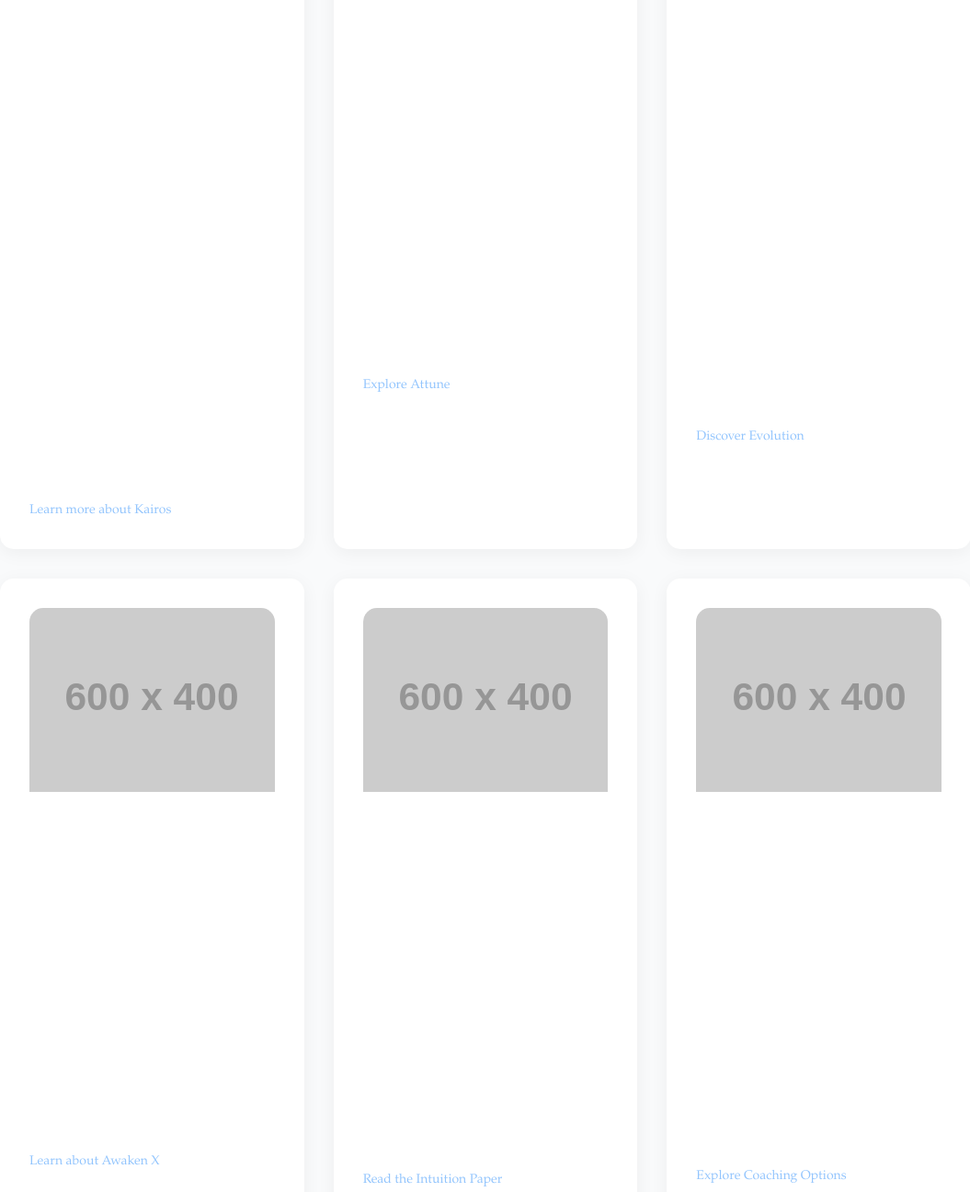
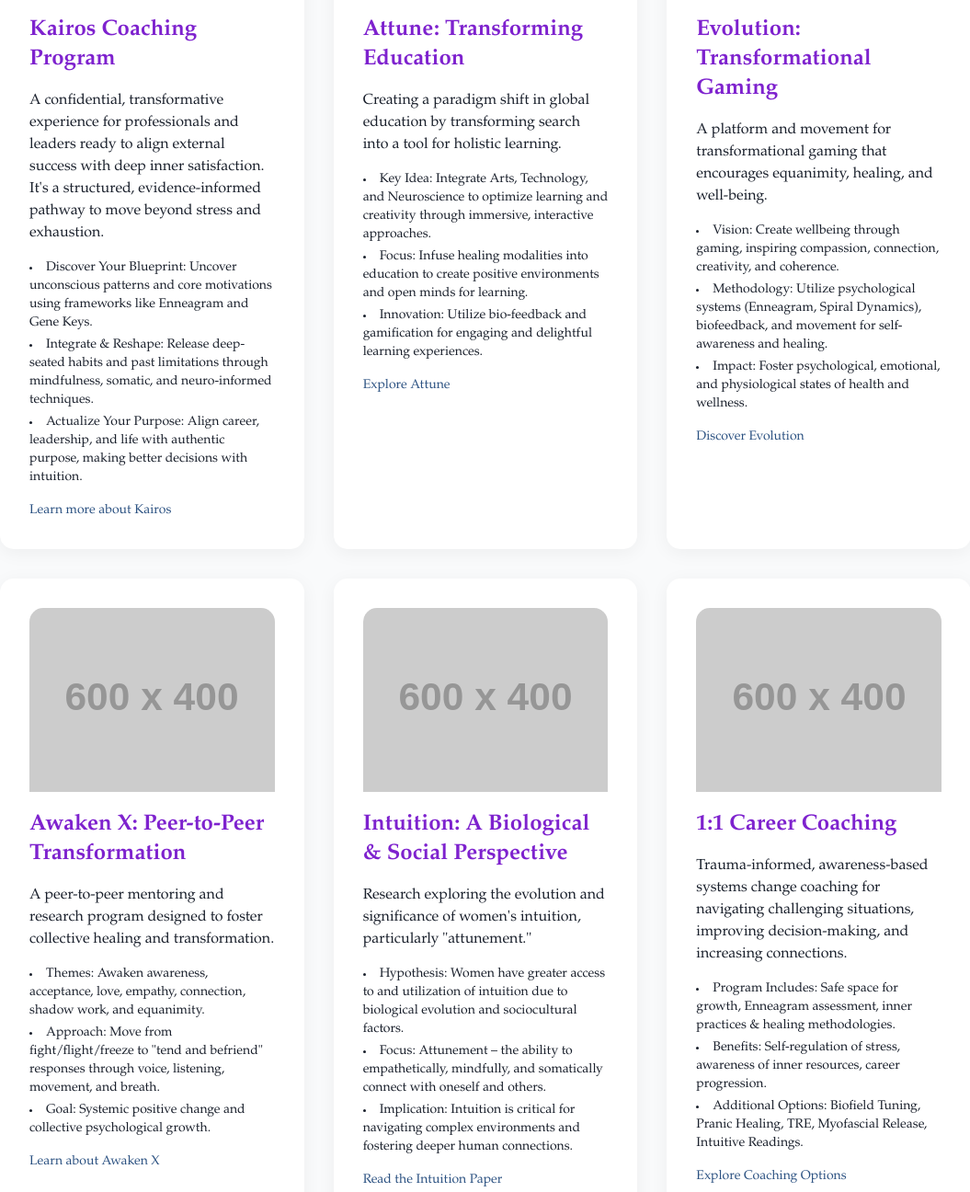
Before and after one commit to shalverm-innerdiscovery/Shalini, a plain HTML site: page index.html in a window 1280 px wide. Shown: the part 2210-3506 px from the top of the page at 92% size, without its empty margins (112-1167 px from the left). Drawn offline with nearby package versions, Linux system fonts and the light colour scheme; placeholder pictures from the web are drawn by us.

Commit message:
Update index.html

```diff
--- a/index.html
+++ b/index.html
@@ -47,7 +47,7 @@
             box-shadow: 0 4px 20px rgba(0, 0, 0, 0.05);
             transition: transform 0.3s ease, box-shadow 0.3s ease;
             overflow: hidden;
-            color: #1A202C; /* Dark text inside cards */
+            color: #1A202C; /* Dark text inside cards by default */
         }
         .card:hover {
             transform: translateY(-5px);
@@ -155,6 +155,17 @@
         .text-blue-500 { /* For links within resource lists */
             color: #4299E1; /* Medium Blue for links */
         }
+        /* Project card text colors - now dark on lighter backgrounds */
+        .project-card-text { /* New class for project card text */
+            color: #1A202C; /* Dark Blue Gray */
+        }
+        .project-card-link { /* New class for project card links */
+            color: #2C5282; /* Dark Blue */
+        }
+        .project-card-link:hover {
+            color: #553C9A; /* Dark Purple on hover */
+        }
+
         .bg-blue-50 { /* Background for About Me sub-card */
             background-color: #E2E8F0; /* Light Blue Gray */
             box-shadow: 0 4px 20px rgba(0, 0, 0, 0.05);
@@ -296,93 +307,93 @@
                 <div class="grid md:grid-cols-2 lg:grid-cols-3 gap-8">
 
                     <!-- Kairos Coaching Program -->
-                    <div class="card p-8 bg-553C9A text-white">
-                        <img src="https://placehold.co/600x400/553C9A/ffffff?text=Kairos+Coaching" alt="Abstract image representing Kairos Coaching Program" class="project-image">
-                        <h3 class="text-2xl font-semibold text-white mb-4">Kairos Coaching Program</h3>
-                        <p class="text-white mb-4">
+                    <div class="card p-8 bg-F3E8FF">
+                        <img src="https://placehold.co/600x400/F3E8FF/1A202C?text=Kairos+Coaching" alt="Abstract image representing Kairos Coaching Program" class="project-image">
+                        <h3 class="text-2xl font-semibold text-purple-700 mb-4">Kairos Coaching Program</h3>
+                        <p class="project-card-text mb-4">
                             A confidential, transformative experience for professionals and leaders ready to align external success with deep inner satisfaction. It's a structured, evidence-informed pathway to move beyond stress and exhaustion.
                         </p>
-                        <ul class="list-disc list-inside text-white text-sm space-y-1">
+                        <ul class="list-disc list-inside project-card-text text-sm space-y-1">
                             <li><span class="font-medium">Discover Your Blueprint:</span> Uncover unconscious patterns and core motivations using frameworks like Enneagram and Gene Keys.</li>
                             <li><span class="font-medium">Integrate & Reshape:</span> Release deep-seated habits and past limitations through mindfulness, somatic, and neuro-informed techniques.</li>
                             <li><span class="font-medium">Actualize Your Purpose:</span> Align career, leadership, and life with authentic purpose, making better decisions with intuition.</li>
                         </ul>
-                        <a href="https://docs.google.com/document/d/1-Your-Kairos-OnePager-Link-Here" target="_blank" class="text-blue-300 hover:underline text-sm mt-4 block">Learn more about Kairos</a>
+                        <a href="https://docs.google.com/document/d/1-Your-Kairos-OnePager-Link-Here" target="_blank" class="project-card-link hover:underline text-sm mt-4 block">Learn more about Kairos</a>
                     </div>
 
                     <!-- Attune: Transforming Education -->
-                    <div class="card p-8 bg-2C5282 text-white">
-                        <img src="https://placehold.co/600x400/2C5282/ffffff?text=Attune+Education" alt="Abstract image representing Attune Education" class="project-image">
-                        <h3 class="text-2xl font-semibold text-white mb-4">Attune: Transforming Education</h3>
-                        <p class="text-white mb-4">
+                    <div class="card p-8 bg-E0F2F7">
+                        <img src="https://placehold.co/600x400/E0F2F7/1A202C?text=Attune+Education" alt="Abstract image representing Attune Education" class="project-image">
+                        <h3 class="text-2xl font-semibold text-purple-700 mb-4">Attune: Transforming Education</h3>
+                        <p class="project-card-text mb-4">
                             Creating a paradigm shift in global education by transforming search into a tool for holistic learning.
                         </p>
-                        <ul class="list-disc list-inside text-white text-sm space-y-1">
+                        <ul class="list-disc list-inside project-card-text text-sm space-y-1">
                             <li><span class="font-medium">Key Idea:</span> Integrate Arts, Technology, and Neuroscience to optimize learning and creativity through immersive, interactive approaches.</li>
                             <li><span class="font-medium">Focus:</span> Infuse healing modalities into education to create positive environments and open minds for learning.</li>
                             <li><span class="font-medium">Innovation:</span> Utilize bio-feedback and gamification for engaging and delightful learning experiences.</li>
                         </ul>
-                        <a href="https://docs.google.com/presentation/d/1-Your-Attune-Link-Here" target="_blank" class="text-blue-300 hover:underline text-sm mt-4 block">Explore Attune</a>
+                        <a href="https://docs.google.com/presentation/d/1-Your-Attune-Link-Here" target="_blank" class="project-card-link hover:underline text-sm mt-4 block">Explore Attune</a>
                     </div>
 
                     <!-- Evolution: Transformational Gaming -->
-                    <div class="card p-8 bg-805AD5 text-white">
-                        <img src="https://placehold.co/600x400/805AD5/ffffff?text=Evolution+Gaming" alt="Abstract image representing Evolution Gaming" class="project-image">
-                        <h3 class="text-2xl font-semibold text-white mb-4">Evolution: Transformational Gaming</h3>
-                        <p class="text-white mb-4">
+                    <div class="card p-8 bg-EDE9FE">
+                        <img src="https://placehold.co/600x400/EDE9FE/1A202C?text=Evolution+Gaming" alt="Abstract image representing Evolution Gaming" class="project-image">
+                        <h3 class="text-2xl font-semibold text-purple-700 mb-4">Evolution: Transformational Gaming</h3>
+                        <p class="project-card-text mb-4">
                             A platform and movement for transformational gaming that encourages equanimity, healing, and well-being.
                         </p>
-                        <ul class="list-disc list-inside text-white text-sm space-y-1">
+                        <ul class="list-disc list-inside project-card-text text-sm space-y-1">
                             <li><span class="font-medium">Vision:</span> Create wellbeing through gaming, inspiring compassion, connection, creativity, and coherence.</li>
                             <li><span class="font-medium">Methodology:</span> Utilize psychological systems (Enneagram, Spiral Dynamics), biofeedback, and movement for self-awareness and healing.</li>
                             <li><span class="font-medium">Impact:</span> Foster psychological, emotional, and physiological states of health and wellness.</li>
                         </ul>
-                        <a href="https://docs.google.com/presentation/d/1-Your-Evolution-Link-Here" target="_blank" class="text-blue-300 hover:underline text-sm mt-4 block">Discover Evolution</a>
+                        <a href="https://docs.google.com/presentation/d/1-Your-Evolution-Link-Here" target="_blank" class="project-card-link hover:underline text-sm mt-4 block">Discover Evolution</a>
                     </div>
 
                     <!-- Awaken X: Peer-to-Peer Transformation -->
-                    <div class="card p-8 bg-4299E1 text-white">
-                        <img src="https://placehold.co/600x400/4299E1/ffffff?text=Awaken+X" alt="Abstract image representing Awaken X" class="project-image">
-                        <h3 class="text-2xl font-semibold text-white mb-4">Awaken X: Peer-to-Peer Transformation</h3>
-                        <p class="text-white mb-4">
+                    <div class="card p-8 bg-DBEEF9">
+                        <img src="https://placehold.co/600x400/DBEEF9/1A202C?text=Awaken+X" alt="Abstract image representing Awaken X" class="project-image">
+                        <h3 class="text-2xl font-semibold text-purple-700 mb-4">Awaken X: Peer-to-Peer Transformation</h3>
+                        <p class="project-card-text mb-4">
                             A peer-to-peer mentoring and research program designed to foster collective healing and transformation.
                         </p>
-                        <ul class="list-disc list-inside text-white text-sm space-y-1">
+                        <ul class="list-disc list-inside project-card-text text-sm space-y-1">
                             <li><span class="font-medium">Themes:</span> Awaken awareness, acceptance, love, empathy, connection, shadow work, and equanimity.</li>
                             <li><span class="font-medium">Approach:</span> Move from fight/flight/freeze to "tend and befriend" responses through voice, listening, movement, and breath.</li>
                             <li><span class="font-medium">Goal:</span> Systemic positive change and collective psychological growth.</li>
                         </ul>
-                        <a href="https://docs.google.com/document/d/1-Your-AwakenX-Link-Here" target="_blank" class="text-blue-300 hover:underline text-sm mt-4 block">Learn about Awaken X</a>
+                        <a href="https://docs.google.com/document/d/1-Your-AwakenX-Link-Here" target="_blank" class="project-card-link hover:underline text-sm mt-4 block">Learn about Awaken X</a>
                     </div>
 
                     <!-- Intuition Paper: Biological & Social Perspective -->
-                    <div class="card p-8 bg-553C9A text-white">
-                        <img src="https://placehold.co/600x400/553C9A/ffffff?text=Intuition+Research" alt="Abstract image representing Intuition Research" class="project-image">
-                        <h3 class="text-2xl font-semibold text-white mb-4">Intuition: A Biological & Social Perspective</h3>
-                        <p class="text-white mb-4">
+                    <div class="card p-8 bg-F3E8FF">
+                        <img src="https://placehold.co/600x400/F3E8FF/1A202C?text=Intuition+Research" alt="Abstract image representing Intuition Research" class="project-image">
+                        <h3 class="text-2xl font-semibold text-purple-700 mb-4">Intuition: A Biological & Social Perspective</h3>
+                        <p class="project-card-text mb-4">
                             Research exploring the evolution and significance of women's intuition, particularly "attunement."
                         </p>
-                        <ul class="list-disc list-inside text-white text-sm space-y-1">
+                        <ul class="list-disc list-inside project-card-text text-sm space-y-1">
                             <li><span class="font-medium">Hypothesis:</span> Women have greater access to and utilization of intuition due to biological evolution and sociocultural factors.</li>
                             <li><span class="font-medium">Focus:</span> Attunement – the ability to empathetically, mindfully, and somatically connect with oneself and others.</li>
                             <li><span class="font-medium">Implication:</span> Intuition is critical for navigating complex environments and fostering deeper human connections.</li>
                         </ul>
-                        <a href="https://docs.google.com/document/d/1-Your-IntuitionPaper-Link-Here" target="_blank" class="text-blue-300 hover:underline text-sm mt-4 block">Read the Intuition Paper</a>
+                        <a href="https://docs.google.com/document/d/1-Your-IntuitionPaper-Link-Here" target="_blank" class="project-card-link hover:underline text-sm mt-4 block">Read the Intuition Paper</a>
                     </div>
 
                     <!-- Coaching with Shalini -->
-                    <div class="card p-8 bg-2C5282 text-white">
-                        <img src="https://placehold.co/600x400/2C5282/ffffff?text=Coaching+Services" alt="Abstract image representing Coaching Services" class="project-image">
-                        <h3 class="text-2xl font-semibold text-white mb-4">1:1 Career Coaching</h3>
-                        <p class="text-white mb-4">
+                    <div class="card p-8 bg-E0F2F7">
+                        <img src="https://placehold.co/600x400/E0F2F7/1A202C?text=Coaching+Services" alt="Abstract image representing Coaching Services" class="project-image">
+                        <h3 class="text-2xl font-semibold text-purple-700 mb-4">1:1 Career Coaching</h3>
+                        <p class="project-card-text mb-4">
                             Trauma-informed, awareness-based systems change coaching for navigating challenging situations, improving decision-making, and increasing connections.
                         </p>
-                        <ul class="list-disc list-inside text-white text-sm space-y-1">
+                        <ul class="list-disc list-inside project-card-text text-sm space-y-1">
                             <li><span class="font-medium">Program Includes:</span> Safe space for growth, Enneagram assessment, inner practices & healing methodologies.</li>
                             <li><span class="font-medium">Benefits:</span> Self-regulation of stress, awareness of inner resources, career progression.</li>
                             <li><span class="font-medium">Additional Options:</span> Biofield Tuning, Pranic Healing, TRE, Myofascial Release, Intuitive Readings.</li>
                         </ul>
-                        <a href="https://docs.google.com/document/d/1-Your-Coaching-Link-Here" target="_blank" class="text-blue-300 hover:underline text-sm mt-4 block">Explore Coaching Options</a>
+                        <a href="https://docs.google.com/document/d/1-Your-Coaching-Link-Here" target="_blank" class="project-card-link hover:underline text-sm mt-4 block">Explore Coaching Options</a>
                     </div>
 
                 </div>
```
